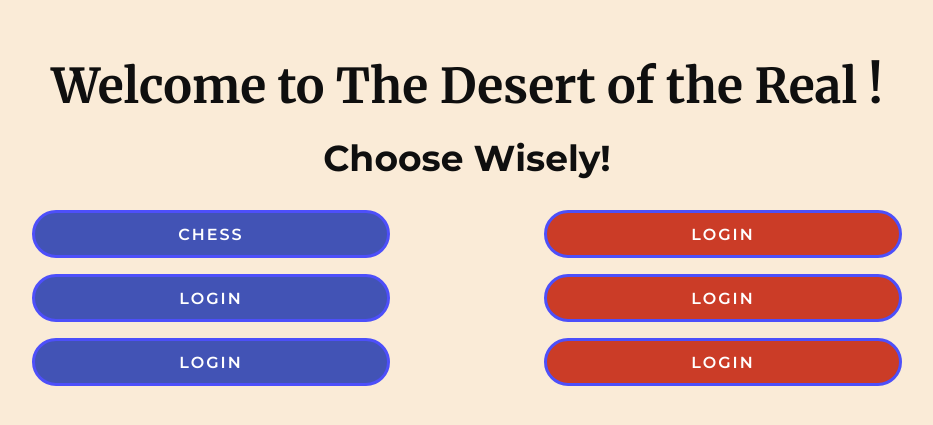
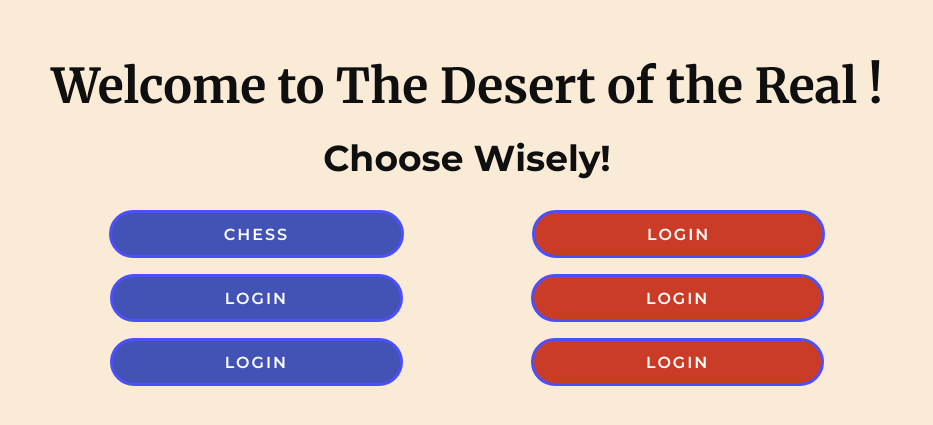
Before and after one commit to bounswe/bounswe2022group3, a Next.js app in the folder practice-app/client/: page /user/main in a window 1280 px wide. Shown: the part 151-576 px from the top of the page, without its empty margins (173-1106 px from the left). Built offline with nearby package versions, Linux system fonts and the light colour scheme; sample sign-in values are in the browser's storage.

Commit message:
Revert "main page layout changed"
This reverts commit c37cbe6be37c83c30c702e82984c7453ba12ac9d.

```diff
--- a/practice-app/client/components/Button/Button.module.scss
+++ b/practice-app/client/components/Button/Button.module.scss
@@ -26,7 +26,7 @@
 }
 .mainButton {
     font-family: "Montserrat", sans-serif;
-    width: 70%;
+    // width: 40%;
     border: 3px solid $base-color;
     background-color: $base-color;
     text-transform: uppercase;
@@ -42,8 +42,8 @@
     cursor: pointer;
     display: inline-block;
     margin: 1rem;
-    margin-left: 1rem;
-    margin-right: 1rem;
+    margin-left: 10rem;
+    margin-right: 10rem;
     padding-left: 7rem;
     padding-right: 7rem;
 
--- a/practice-app/client/layouts/main/MainLayout.jsx
+++ /dev/null
@@ -1,11 +0,0 @@
-import styles from "./MainLayout.module.scss";
-
-function MainLayout({ style={},children }) {
-    return (
-        <div className={styles.container}>
-            <div className={styles.loginFormContainer}>{children}</div>
-        </div>
-    );
-}
-
-export default MainLayout;
--- a/practice-app/client/layouts/main/MainLayout.module.scss
+++ /dev/null
@@ -1,46 +0,0 @@
-@import "../../styles/variables.scss";
-
-.container {
-    display: grid;
-    align-items: center;
-    height: 100vh;
-    background-color: antiquewhite;
-}
-
-.loginFormContainer {
-    text-align: center;
-    font-size: 1.5rem;
-    margin-top: 1.5rem;
-
-    h1 {
-        font-family: "Merriweather", sans-serif;
-    }
-
-    div {
-        font-size: 0.8rem;
-        display: inline;
-        width: 40%;
-    }
-
-    p {
-        display: inline;
-    }
-
-    a {
-        color: $secondary;
-        font-weight: 600;
-        cursor: pointer;
-    }
-
-    button {
-        margin-top: 0;
-    }
-
-    @media screen and (min-width: 48rem) {
-        margin-top: -2.5rem;
-
-        h1 {
-            margin-bottom: 3.5rem;
-        }
-    }
-}
--- a/practice-app/client/pages/user/main.js
+++ b/practice-app/client/pages/user/main.js
@@ -1,6 +1,6 @@
 import MainButton from "../../components/Button/MainButton";
 import { useRef, useState, useEffect } from "react";
-import MainLayout from "../../layouts/main/MainLayout";
+import AuthLayout from "../../layouts/auth/AuthLayout";
 import { useRouter } from "next/router";
 import axios from "axios";
 import { API_URL } from "../../next.config";
@@ -37,21 +37,20 @@ export default function main() {
                 <h2 style={{marginBottom:"20px"}}>{user_name}</h2>
                 <h2 style={{marginBottom:"30px"}}>Choose Wisely!</h2>
             {/* <Image src="/desert.png"  width="729" height="300" /> */}
-            <div className="grid-container">
-                <div className="grid-item" style={{display:"inline-block"}}>
-                <MainButton style={{backgroundColor:"#4253b5"}} onClick={handleClick}>Chess</MainButton>
-                <MainButton style={{backgroundColor:"#4253b5"}}>Login</MainButton>
-                <MainButton style={{backgroundColor:"#4253b5"}}>Login</MainButton>
-                </div>
-                <div className="grid-item" style={{display:"inline-block"}}>
-                <MainButton style={{backgroundColor:"#CB3C27"}}>Login</MainButton>
-                <MainButton style={{backgroundColor:"#CB3C27"}}>Login</MainButton>
-                <MainButton style={{backgroundColor:"#CB3C27"}}>Login</MainButton>
-                </div>
+            <div className='buttons'>
+                {/* TODO: Add necessary buttons for each feature, after all added to master */}
+                {/* Make half of the buttons blue and half red, represnting bluepil redpil, maybe add a little border radius to make them look like pill.  */}
+                <MainButton style={{backgroundColor:"#4253b5", marginRight: "4rem"}} onClick={handleClick}>Chess</MainButton>
+                <MainButton style={{backgroundColor:"#CB3C27", marginLeft: "4rem"}}>Login</MainButton>
+                <MainButton style={{backgroundColor:"#4253b5", marginRight: "4rem"}}>Login</MainButton>
+
+                <MainButton style={{backgroundColor:"#CB3C27", marginLeft: "4rem"}}>Login</MainButton>
+                <MainButton style={{backgroundColor:"#4253b5", marginRight: "4rem"}}>Login</MainButton>
+                <MainButton style={{backgroundColor:"#CB3C27", marginLeft: "4rem"}}>Login</MainButton>
             </div>
         </>
     );
 }
 main.getLayout = function getLayout(page) {
-    return <MainLayout>{page}</MainLayout>;
+    return <AuthLayout>{page}</AuthLayout>;
 };
```
